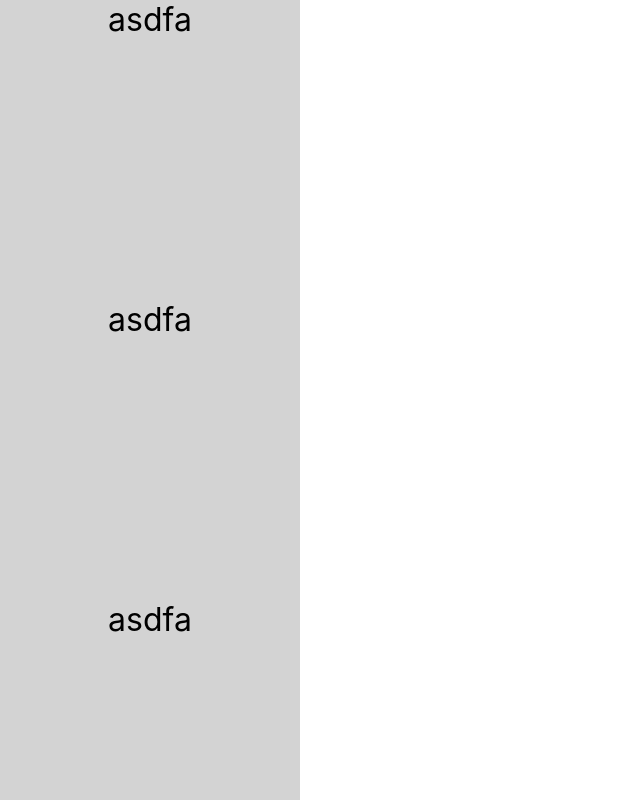
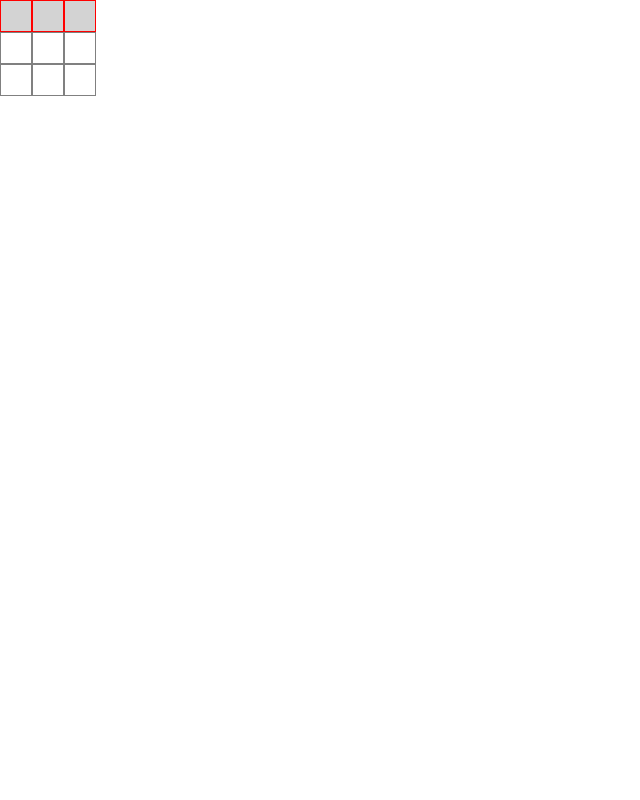
Before and after one commit to Roman1510/react-spa-ts, a React (Vite) app: page / in a window 1280 px wide. Shown: the top 800 px of the page, without its empty margins (0-640 px from the left). Built offline with nearby package versions, Linux system fonts and the light colour scheme.

Commit message:
styles changed

```diff
--- a/src/App.css
+++ b/src/App.css
@@ -1,3 +1,6 @@
 .App {
+  width: 100px;
   text-align: center;
+  display: flex;
+  flex-wrap: wrap;
 }
--- a/src/App.tsx
+++ b/src/App.tsx
@@ -3,19 +3,27 @@ import Card, { CardVariant } from './components/Card/Card'
 
 function App() {
   const arr = [
-    { height: '300px', width: '300px', variant: CardVariant.primary },
-    { height: '300px', width: '300px', variant: CardVariant.primary },
-    { height: '300px', width: '300px', variant: CardVariant.primary },
-    { height: '300px', width: '300px', variant: CardVariant.outlined },
+    { height: '30px', width: '30px', variant: CardVariant.primary },
+    { height: '30px', width: '30px', variant: CardVariant.primary },
+    { height: '30px', width: '30px', variant: CardVariant.primary },
+    { height: '30px', width: '30px', variant: CardVariant.outlined },
+    { height: '30px', width: '30px', variant: CardVariant.outlined },
+    { height: '30px', width: '30px', variant: CardVariant.outlined },
+    { height: '30px', width: '30px', variant: CardVariant.outlined },
+    { height: '30px', width: '30px', variant: CardVariant.outlined },
+    { height: '30px', width: '30px', variant: CardVariant.outlined },
   ]
 
   return (
     <div className="App">
       {arr.map((e, idx) => {
         return (
-          <Card key={idx} width={e.width} height={e.height} variant={e.variant}>
-            asdfa
-          </Card>
+          <Card
+            key={idx}
+            width={e.width}
+            height={e.height}
+            variant={e.variant}
+          ></Card>
         )
       })}
     </div>
--- a/src/components/Card/Card.module.css
+++ b/src/components/Card/Card.module.css
@@ -1,6 +1,4 @@
 .card {
-  display: flex;
   justify-content: center;
   align-items: center;
-  font-size: xx-large;
 }
--- a/src/components/Card/Card.tsx
+++ b/src/components/Card/Card.tsx
@@ -18,7 +18,8 @@ const Card: FC<ICardProps> = ({ width, height, variant, children }) => {
       style={{
         width: width,
         height: height,
-        border: variant === CardVariant.outlined ? '1px solid gray' : 'none',
+        border:
+          variant === CardVariant.outlined ? '1px solid gray' : '1px solid red',
         background: variant === CardVariant.primary ? 'lightgray' : '',
       }}
     >
```
